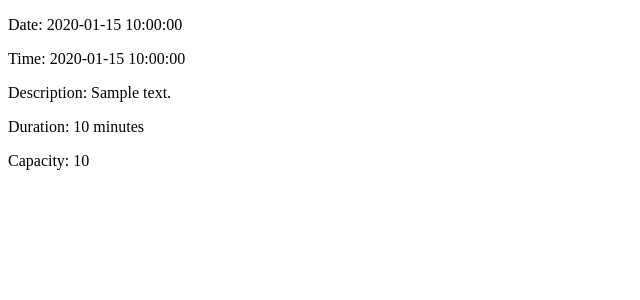
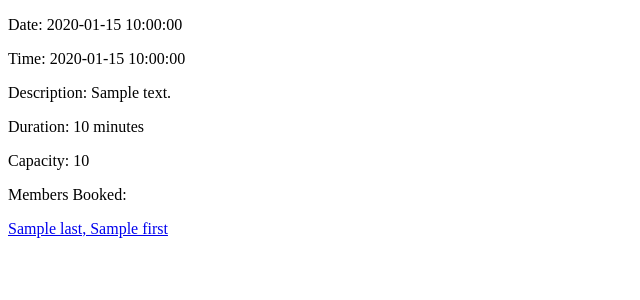
Before and after one commit to czubillaga/gym_project, a Flask app: page /lessons/show/1 in a window 1280 px wide. Shown: the part 52-352 px from the top of the page, without its empty margins (0-640 px from the left). Run offline with Flask 2, Linux system fonts and the light colour scheme; a database or web service that is not in the repository returns one stand-in record (values such as "Sample title"); some libraries are stand-ins or nearby versions.

Commit message:
Added list of links to members booked in lessons

```diff
--- a/console.py
+++ b/console.py
@@ -59,8 +59,8 @@ for lesson in lessons:
 lesson = lesson_repository.select(lesson2.id)
 # print(lesson.__dict__)
 
-member2.type = 'premium'
-member_repository.update(member2)
+# member2.type = 'premium'
+# member_repository.update(member2)
 
 member = member_repository.select(member2.id)
 # print(member.__dict__)
--- a/controllers/lesson_controller.py
+++ b/controllers/lesson_controller.py
@@ -13,4 +13,5 @@ def upcoming():
 @lessons_blueprint.route('/lessons/show/<id>')
 def show(id):
     lesson = lesson_repository.select(id)
-    return render_template('lessons/show.html', title=lesson.description, lesson=lesson)
+    members = lesson_repository.members(lesson)
+    return render_template('lessons/show.html', title=lesson.description, lesson=lesson, members=members)
--- a/templates/lessons/show.html
+++ b/templates/lessons/show.html
@@ -6,5 +6,11 @@
         <p>Description: {{ lesson.description }}</p>
         <p>Duration: {{ lesson.duration }} minutes</p>
         <p>Capacity: {{ lesson.capacity }}</p>
+        <p>Members Booked:</p>
+        {% for member in members %}
+        <div>
+            <a href="/members/show/{{ member.id }}">{{ member.last }}, {{ member.first }}</a>
+        </div>
+        {% endfor %}
     </div>
 {% endblock content %}
--- a/templates/members/show.html
+++ b/templates/members/show.html
@@ -2,6 +2,10 @@
 {% block content %}
     <div>
         <p>Name: {{ member.first }} {{ member.last }}</p>
+            <p>Membership Type:
+                {% if member.type == 'premium' %} Premium{% endif %}
+                {% if member.type == 'standard' %} Standard{% endif %}
+            </p>
         <p>ID: {{ member.id }}</p>
     </div>
 {% endblock content %}
```
